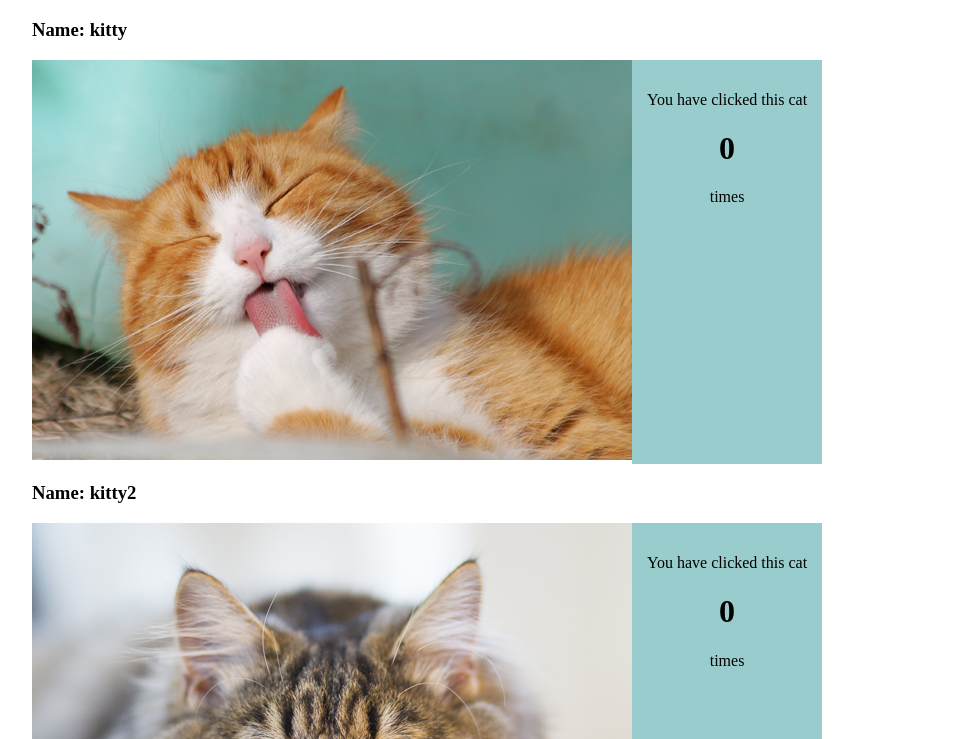
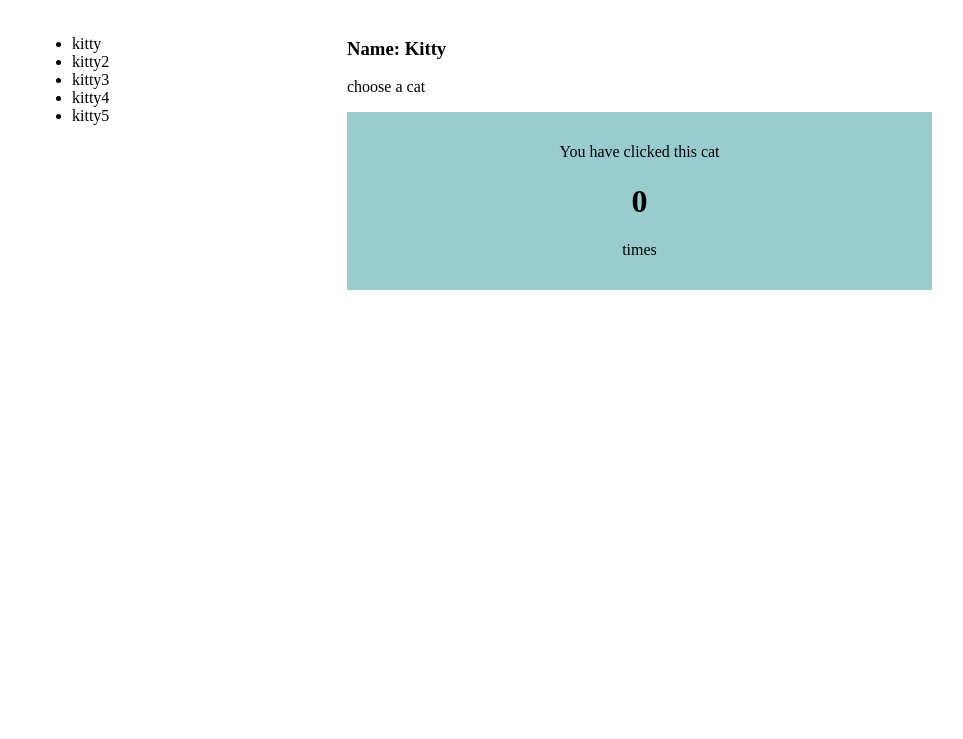
Before and after one commit to Lucinde/catclicker, a plain HTML site: page index.html in a window 1280 px wide. Shown: the part 61-800 px from the top of the page, without its empty margins (158-1121 px from the left). Drawn offline with Linux system fonts and the light colour scheme.

Commit message:
phase 3
Added more cats and a list to choose them

```diff
--- a/css/style.css
+++ b/css/style.css
@@ -1,5 +1,5 @@
 .container {
-  width: 900px;
+  max-width: 900px;
   margin: 0 auto;
 }
 .row {
@@ -9,10 +9,20 @@
 }
 .clicker {
   background-color: #99cccc;
-  float: left;
   text-align: center;
   padding: 15px;
 }
-.kitty {
-  height: 100%;
+.cat-image img {
+  height: auto;
+  max-width: 100%;
 }
+
+.names {
+  float: left;
+  width: 30%;
+}
+
+.cat-display {
+  float: right;
+  width: 65%;
+}
--- a/index.html
+++ b/index.html
@@ -8,10 +8,25 @@
 <body>
   <div class="container">
     <h1>Click these cats!</h1>
-    <div class="cats">
-    <!-- will be filled by JS catclicker -->
+    <div class="names">
+      <ul id="namesList">
+          <!-- list will be filled by JS catclikcer -->
+      </ul>
+    </div>
+    <div class="cat-display">
+      <div class="cat-name">
+        <h3> Name: <span id="name">Kitty</span> </h3>
+      <div class="cat-image" id="image">
+        <p>choose a cat</p>
+      </div>
+      <div class="clicker">
+        <p>You have clicked this cat</p>
+        <h1 id="clicks">0</h1>
+        <p>times</p>
+      </div>
     </div>
   </div>
+</div>
   <script src="js/libs/jquery.min.js"></script>
   <script src="js/script.js"></script>
 </body>
--- a/js/script.js
+++ b/js/script.js
@@ -1,8 +1,31 @@
-var names = ["kitty", "kitty2"];
+var names = ["kitty", "kitty2", "kitty3", "kitty4", "kitty5"];
+var clicks = [0,0,0,0,0];
+var catsList = $('#namesList');
+
+for(i=0; i<names.length; i++){
+  catsList.append('<li onclick="catClicked(this,'+ i +')">' + names[i] + '</li>');
+}
+
+function catClicked(el,index){
+    var name = $('#name');
+    name.html(el.textContent);
+    var image = $('#image');
+    image.html('<img src="images/'+ el.textContent + '.jpg" onclick="imageClicked(' + index + ')" />');
+    var clicked = $('#clicks');
+    clicked.html(clicks[index]);
+}
+
+function imageClicked(index){
+  var clicked = $('#clicks');
+  clicks[index]++;
+  clicked.html(clicks[index]);
+}
+
+/*
 var cats = $('.cats');
 
 for(i=0; i<names.length; i++){
-  cats.append('<h3> Name: '+ names[i] +'</h3><div class="row"><div class="kitty" id="' + names[i] + '"><img src="images/' + names[i] + '.jpg" /></div><div class="clicker"><p>You have clicked this cat</p><h1 class="clicks' + names[i] + '">0</h1><p>times</p></div></div>');
+  cats.append('<div class="cat-display"><h3> Name: '+ names[i] +'</h3><div class="kitty" id="' + names[i] + '"><img src="images/' + names[i] + '.jpg" /></div><div class="clicker"><p>You have clicked this cat</p><h1 class="clicks' + names[i] + '">0</h1><p>times</p></div></div>');
 };
 
   $('.kitty').click(function(e) {
@@ -11,11 +34,4 @@ for(i=0; i<names.length; i++){
     counter++;
     clicker[0].textContent = counter;
   });
-
-
-
-
-/*function catclicker(){
-  var cat = $('#kitty');
-
-}*/
+*/
```
Also changed, not shown: images/kitty3.jpg (added), images/kitty4.jpg (added), images/kitty5.jpg (added).
